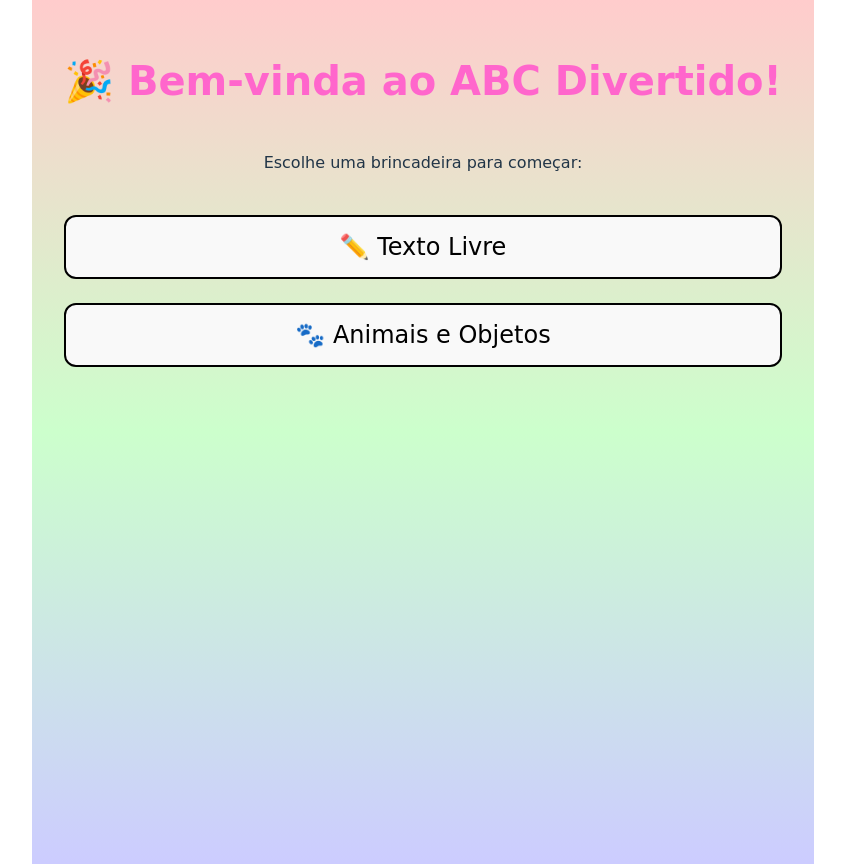
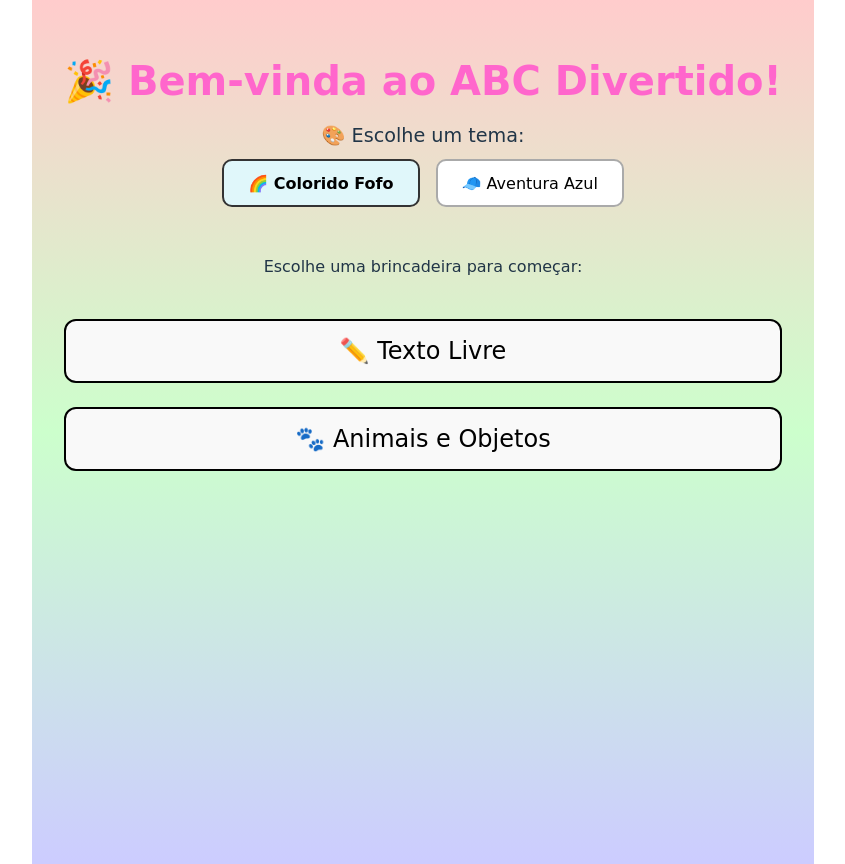
Before and after one commit to faelpatrick/abcdivertido, a Vue app: page / in a window 1280 px wide. Shown: the whole page, without its empty margins (217-1062 px from the left). Built offline with nearby package versions, Linux system fonts and the light colour scheme.

Commit message:
first commit

```diff
--- a/src/views/Home.vue
+++ b/src/views/Home.vue
@@ -2,13 +2,25 @@
   <div class="home" :style="{ background: tema.fundo, fontFamily: tema.fonte }">
     <h1 :style="{ color: tema.corTitulo }">🎉 Bem-vinda ao ABC Divertido!</h1>
 
-    <div v-if="!temaSelecionado" class="tema-select">
-      <p>Escolhe um tema:</p>
-      <button @click="selecionarTema('padrao')">🌈 Colorido Fofo</button>
-      <button @click="selecionarTema('aventura')">🧢 Aventura Azul</button>
+    <div class="tema-select">
+      <p>🎨 Escolhe um tema:</p>
+      <div class="tema-botoes">
+        <button
+          :class="{ ativo: temaAtual === 'padrao' }"
+          @click="selecionarTema('padrao')"
+        >
+          🌈 Colorido Fofo
+        </button>
+        <button
+          :class="{ ativo: temaAtual === 'aventura' }"
+          @click="selecionarTema('aventura')"
+        >
+          🧢 Aventura Azul
+        </button>
+      </div>
     </div>
 
-    <div v-else class="menu">
+    <div class="menu">
       <p>Escolhe uma brincadeira para começar:</p>
       <button @click="goTo('texto-livre')">✏️ Texto Livre</button>
       <button @click="goTo('animais')">🐾 Animais e Objetos</button>
@@ -23,7 +35,6 @@ import { computed } from 'vue'
 
 const router = useRouter()
 const { setTema, temaAtual, tema } = useTema()
-const temaSelecionado = computed(() => !!temaAtual.value)
 
 function selecionarTema(nome) {
   setTema(nome)
@@ -43,17 +54,49 @@ function goTo(route) {
 
 h1 {
   font-size: 2.5rem;
+  margin-bottom: 1rem;
 }
 
-.tema-select,
+.tema-select {
+  margin-bottom: 2rem;
+}
+
+.tema-select p {
+  font-size: 1.2rem;
+  margin-bottom: 0.5rem;
+}
+
+.tema-botoes {
+  display: flex;
+  justify-content: center;
+  gap: 1rem;
+  flex-wrap: wrap;
+}
+
+.tema-botoes button {
+  padding: 0.8rem 1.5rem;
+  border-radius: 10px;
+  border: 2px solid #aaa;
+  font-size: 1rem;
+  cursor: pointer;
+  transition: 0.2s;
+  background-color: #fff;
+}
+
+.tema-botoes button.ativo {
+  font-weight: bold;
+  border-color: #333;
+  background-color: #e0f7fa;
+}
+
 .menu {
-  margin-top: 2rem;
   display: flex;
   flex-direction: column;
   gap: 1.5rem;
+  margin-top: 2rem;
 }
 
-button {
+.menu button {
   padding: 1rem 2rem;
   font-size: 1.5rem;
   border-radius: 12px;
@@ -61,18 +104,4 @@ button {
   cursor: pointer;
   transition: 0.2s;
 }
-
-.tema-select button:nth-child(2) {
-  border-color: #66ccff;
-  background: #fff;
-}
-
-.tema-select button:nth-child(3) {
-  border-color: #43a047;
-  background: #e3f2fd;
-}
-
-button:hover {
-  transform: scale(1.05);
-}
 </style>
```
